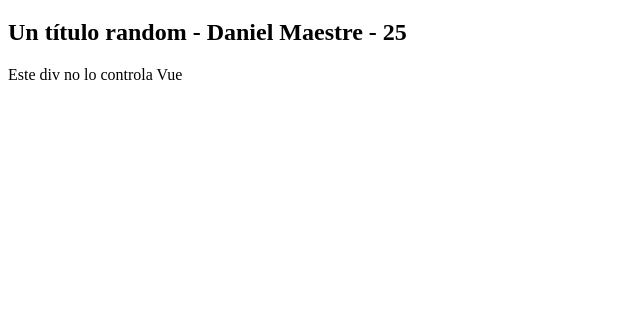
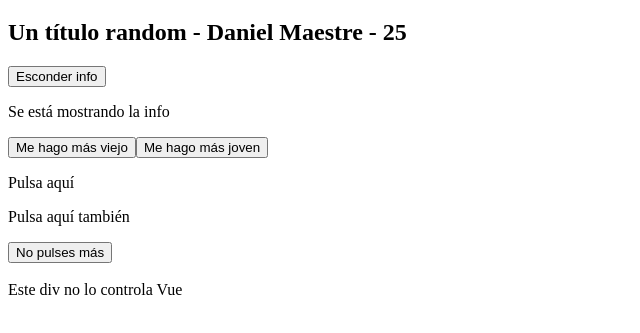
Before and after one commit to MaestreDniel/Cosas-Vue, a plain HTML site: page src/index.html in a window 1280 px wide. Shown: the part 61-394 px from the top of the page, without its empty margins (0-640 px from the left). Drawn offline with nearby package versions, Linux system fonts and the light colour scheme.

Commit message:
Primeros eventos y directivas

```diff
--- a/src/index.html
+++ b/src/index.html
@@ -13,7 +13,26 @@
 <body>
     <h1>Vue.js</h1>
     <div id="app">
-        <h2>{{ title }} - {{author}} - {{age}}</h2> <!-- Dobles claves para acceder a la propiedad que queremos -->
+        <div v-if="showData"> <!-- Renderizado condicional, por lo tanto, esto se muestra cuando es true -->
+            <h2>{{ title }} - {{ author }} - {{ age }}</h2> <!-- Dobles claves para acceder a la propiedad que queremos -->
+        </div>
+        <button @click="miToggle"> <!-- Alternar entre mostrar o no mostrar -->
+            <span v-if="showData">Esconder info</span>
+            <!-- <span v-if="!showData">Mostrar info</span> --> <!-- Esto es una manera (if false)-->
+            <span v-else>Mostrar info</span> <!-- Esto es otra manera (si no se cumple ningún if) -->
+        </button>
+        <p v-show="showData">Se está mostrando la info</p> <!-- Se diferencia del if porque con v-show, se modifica el display de css -->
+        <!-- En cambio, con v-if, lo que ocurre es que el elemento se quita del DOM, se queda comentado (esto consume más recursos) -->
+
+        <button v-on:click="age++">Me hago más viejo</button>
+        <button v-on:click="age--">Me hago más joven</button>
+        <!-- Directiva v-on para añadir eventos y después de los dos puntos, el tipo de evento.
+        No usa las dobles claves en ese age porque no es parte de la plantilla que se está renderizando en el DOM,
+        las {{}} solo son para renderizar el contenido. Esto puede ser en cualquier elemento, pero en este caso
+        hemos usado un button por comodidad -->
+        <p @click="title = 'Vue'">Pulsa aquí</p> <!-- Una forma de cambiar el valor de la propiedad -->
+        <p @click="cambiaTitulo">Pulsa aquí también</p> <!-- Otra forma. Puede acceder al método poniendo su nombre, no necesita los () -->
+        <button @click="cambiaTituloDos('¿No te cansas de pulsar cosas?')">No pulses más</button><br><br> <!-- Otra forma, pasando el valor como parámetro -->
     </div>
     <div>Este div no lo controla Vue</div>
     <script src="js/script.js"></script>
--- a/src/js/script.js
+++ b/src/js/script.js
@@ -4,9 +4,21 @@ const miVue = Vue.createApp({
   // template: '<h2>Soy una template</h2>',
   data() {
     return {
+      showData: true,
       title: 'Un título random', // Desde el html se puede acceder a esta propiedad, como con una variable de toda la vida
       author: 'Daniel Maestre',
       age: 25
+    }
+  },
+  methods: { // Hay que poner "methods" para declarar los métodos
+    cambiaTitulo() {
+      this.title = "Vue The Walking Dead"; // Necesita el this para acceder a la propiedad
+    },
+    cambiaTituloDos(title) {
+      this.title = title; // Lo recibe por parámetro desde index.html
+    },
+    miToggle() {
+      this.showData = !this.showData // Alternar fácilmente entre true y false
     }
   }
 });
```
